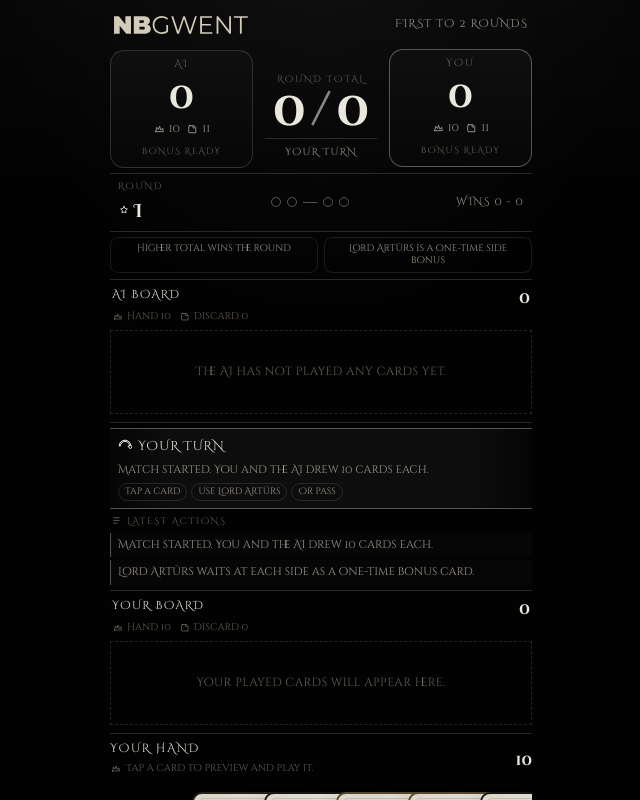
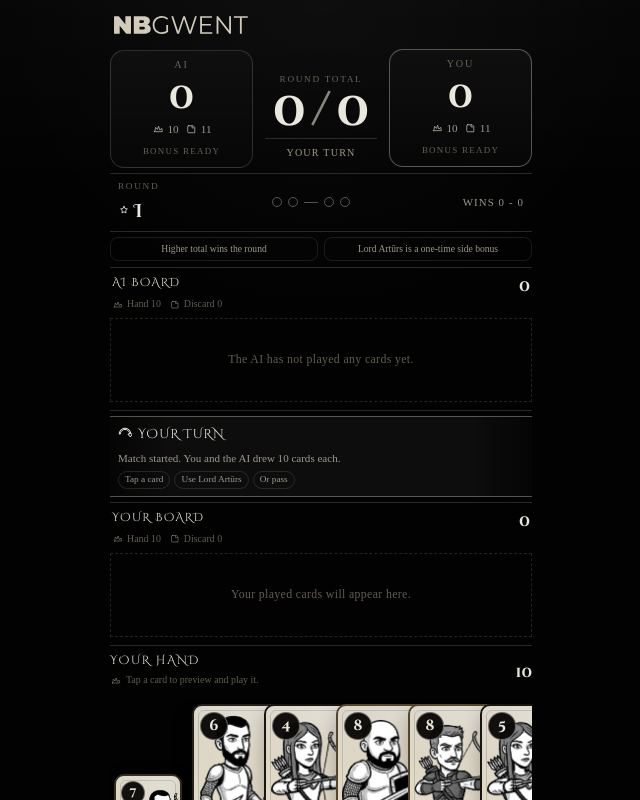
Before and after one commit to tyomastag/nbgwent, a React (Vite) app: page / in a window 1280 px wide. Shown: the top 800 px of the page, without its empty margins (319-959 px from the left). Built offline with nearby package versions, Linux system fonts and the light colour scheme.

Commit message:
Move action log below hand and soften body font

```diff
--- a/src/components/GameScreen.module.css
+++ b/src/components/GameScreen.module.css
@@ -9,7 +9,7 @@
 
 .header {
   display: flex;
-  justify-content: space-between;
+  justify-content: flex-start;
   align-items: center;
   gap: 8px;
   padding: 4px 4px 10px;
@@ -21,17 +21,6 @@
   height: auto;
   max-height: 20px;
   object-fit: contain;
-}
-
-.meta {
-  margin: 0;
-  color: var(--text-secondary);
-  font-size: 0.7rem;
-  letter-spacing: 0.1em;
-  text-transform: uppercase;
-  display: inline-flex;
-  align-items: center;
-  gap: 4px;
 }
 
 .hud {
--- a/src/components/GameScreen.tsx
+++ b/src/components/GameScreen.tsx
@@ -198,9 +198,6 @@
           src="/images/NBGWENT.svg"
           alt="NBGwent"
         />
-        <p className={styles.meta}>
-          First to 2 rounds
-        </p>
       </header>
 
       <div className={styles.hud}>
@@ -257,8 +254,6 @@
             </div>
           </div>
 
-          <ActionLog entries={state.logs} />
-
           {state.phase === 'round_end' && state.roundBanner ? (
             <div className={styles.roundBanner}>{state.roundBanner}</div>
           ) : null}
@@ -291,6 +286,8 @@
         onBonusSelect={(card) => openCard(card, 'playerBonus')}
       />
 
+      <ActionLog entries={state.logs} />
+
       <PassButton
         disabled={!canPlayerAct}
         passed={state.player.passed}
--- a/src/index.css
+++ b/src/index.css
@@ -1,7 +1,7 @@
 @import url('https://fonts.googleapis.com/css2?family=Cinzel+Decorative:wght@400;700;900&display=swap');
 
 :root {
-  font-family: 'Cinzel Decorative', serif;
+  font-family: 'Times New Roman', Times, serif;
   line-height: 1.5;
   font-weight: 400;
   color: rgba(244, 240, 230, 0.96);
```
